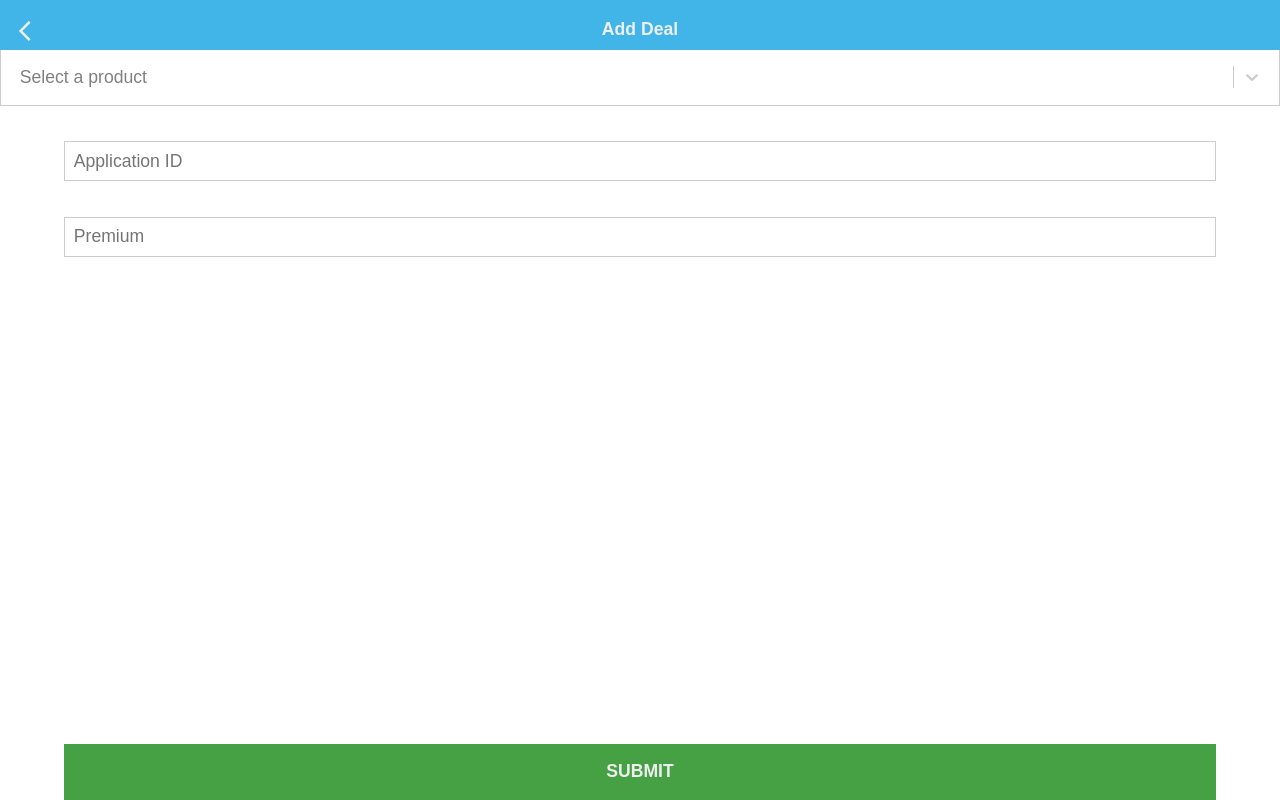
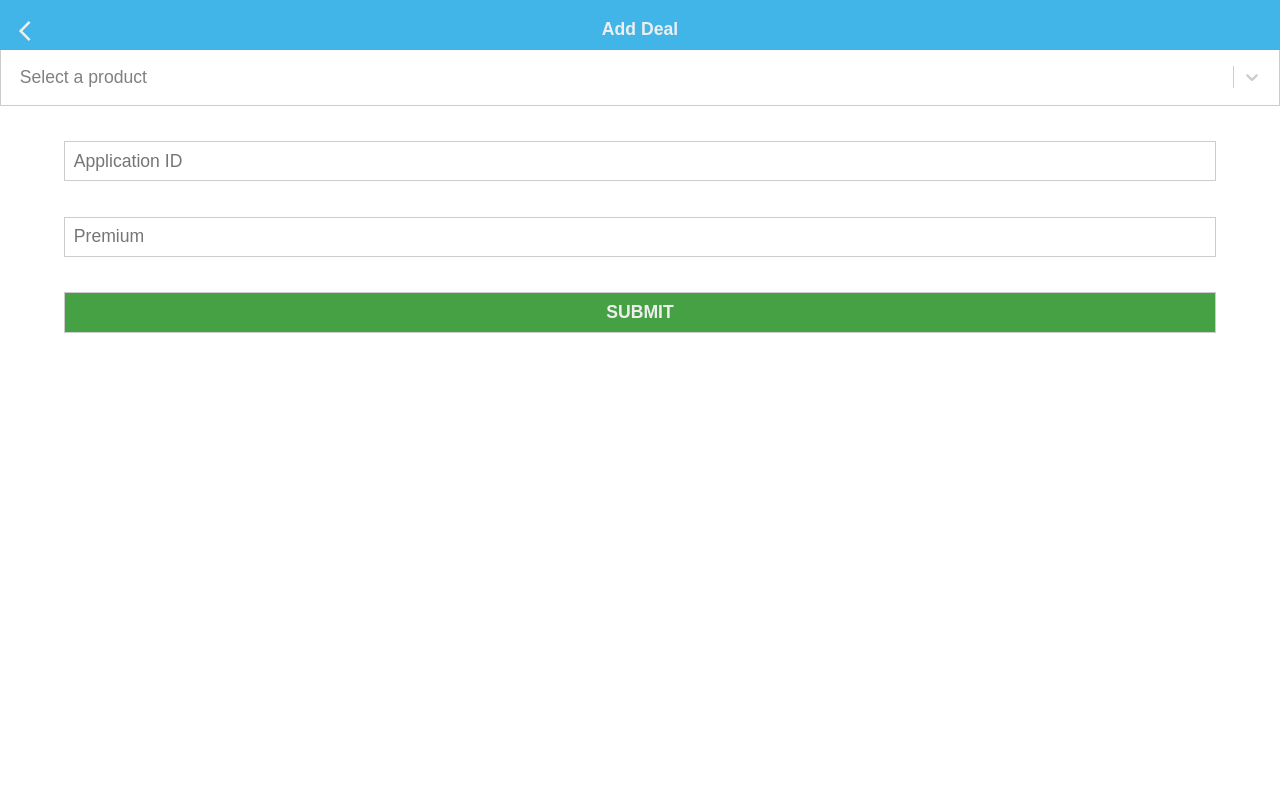
Before and after one commit to KumarAmitt/tracking-app-frontend, a React (Create React App) app: page /add_deal in a window 1280 px wide. Built offline with nearby package versions, Linux system fonts and the light colour scheme; no server answers.

Commit message:
Fix submit subbton style

```diff
--- a/src/App/components/AddDeal/AddDeal.js
+++ b/src/App/components/AddDeal/AddDeal.js
@@ -75,7 +75,7 @@ const AddDeal = () => {
           />
           <input type="text" placeholder="Application ID" value={applicationId} onChange={changeApplicationId} />
           <input type="number" step="0.01" placeholder="Premium" value={premium} onChange={changePremium} required />
-          <button type="submit" data-testid="submit">Submit</button>
+          <button type="submit">Submit</button>
         </form>
       </div>
     </>
--- a/src/App/components/auth/style/auth.css
+++ b/src/App/components/auth/style/auth.css
@@ -25,9 +25,11 @@ form > button {
   background-color: var(--action-color);
   font-weight: bold;
   color: #eee;
+  text-transform: uppercase;
+}
+
+.auth form > button {
   padding: 1em;
-  text-transform: uppercase;
-  border: none;
   position: fixed;
   left: 0;
   right: 0;
```
